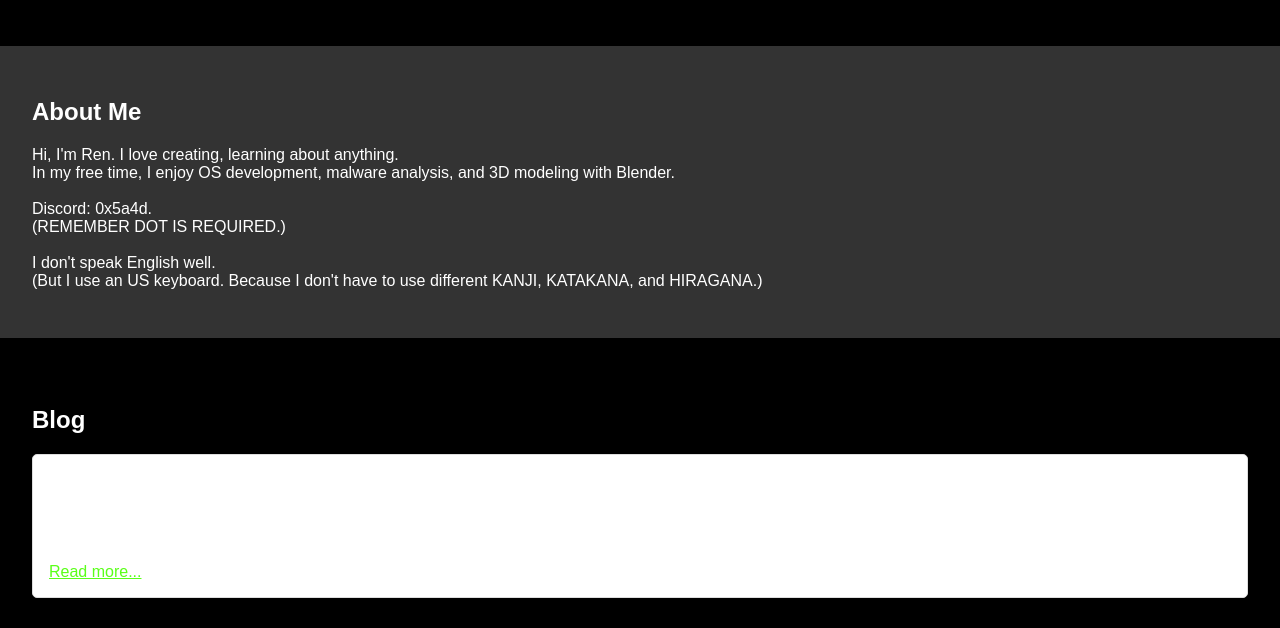
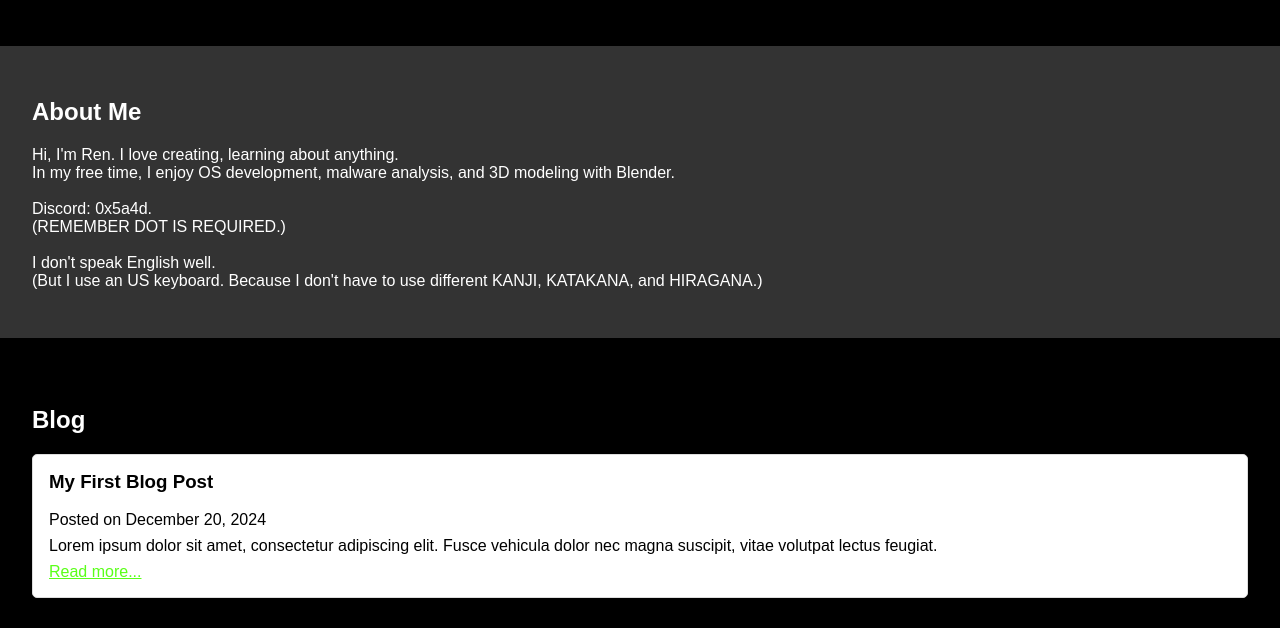
Before and after one commit to halu-u/penguin, a plain HTML site: page index.html in a window 1280 px wide. Shown: the part 116-744 px from the top of the page. Drawn offline with Linux system fonts and the light colour scheme.

Commit message:
Update index.html

```diff
--- a/index.html
+++ b/index.html
@@ -37,6 +37,11 @@
         #blog {
             background-color: black;
             color: white;
+        }
+
+        #blog .blog-post h3,
+        #blog .blog-post p {
+            color: black;
         }
 
         #projects {
```
